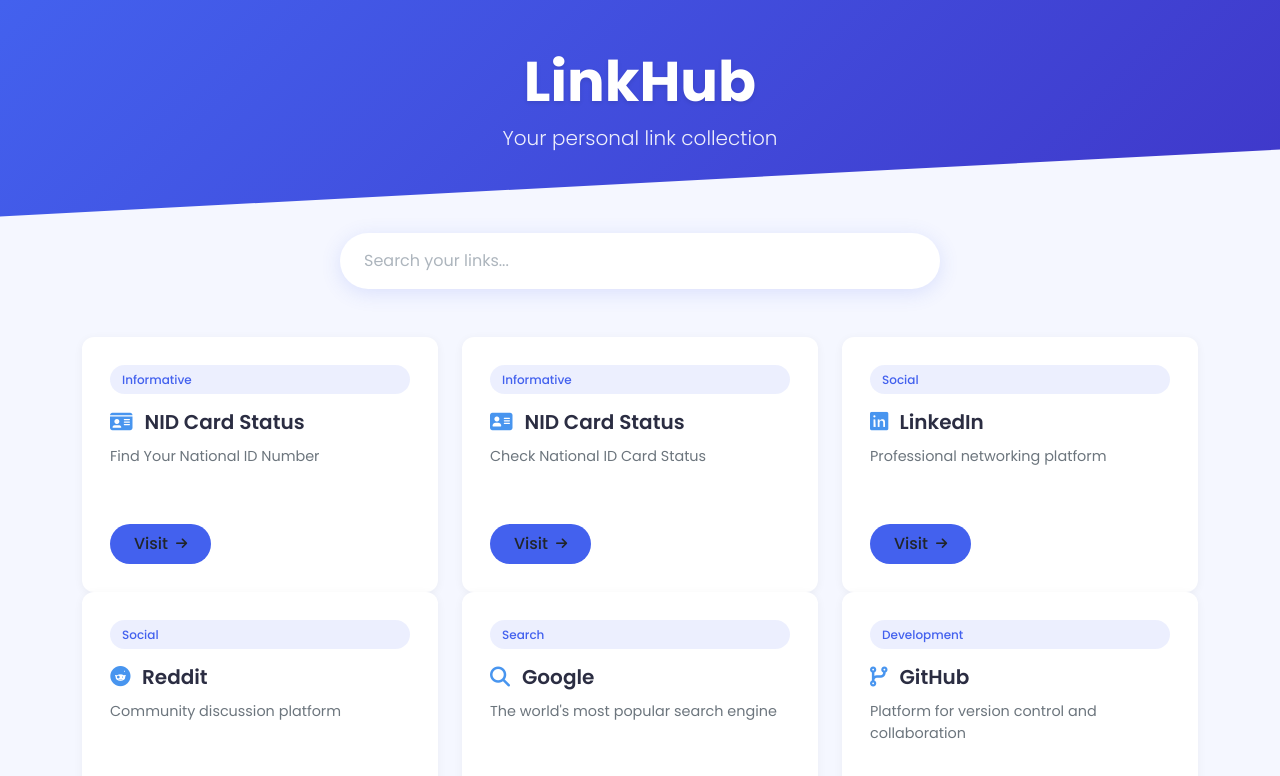
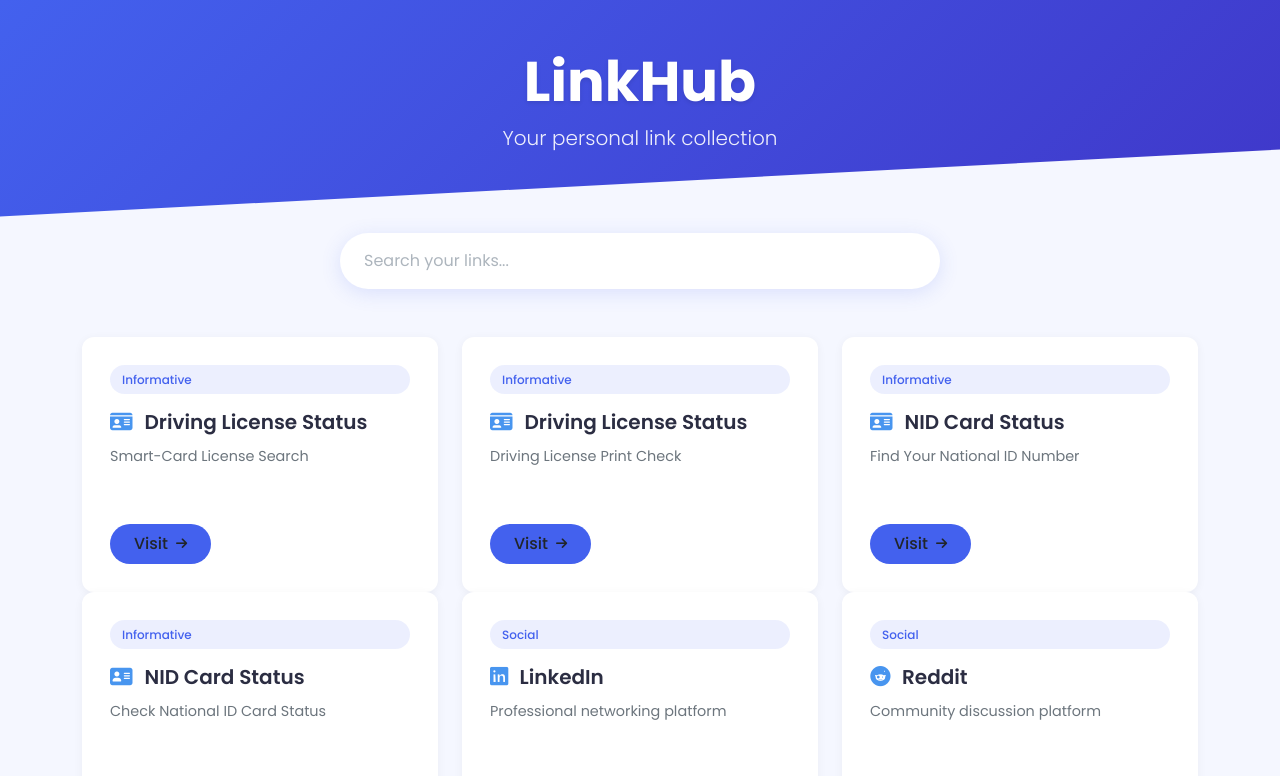
Before and after one commit to maharjanil/linkhub, a plain HTML site: page index.html in a window 1280 px wide. Shown: the top 776 px of the page. Drawn offline with nearby package versions, Linux system fonts and the light colour scheme.

Commit message:
Update index.html

```diff
--- a/index.html
+++ b/index.html
@@ -236,6 +236,20 @@
     <script>
         // Sample link data with icons
         const links = [
+          {
+                title: "Driving License Status",
+                url: "https://applydlnew.dotm.gov.np/licensecheck",
+                description: "Smart-Card License Search",
+                category: "Informative",
+                icon: "fa-light fa-id-card"
+            },
+            {
+                title: "Driving License Status",
+                url: "http://ekantakunalicense.bagamati.gov.np/license-status",
+                description: "Driving License Print Check",
+                category: "Informative",
+                icon: "fa-light fa-id-card"
+            },
             {
                 title: "NID Card Status",
                 url: "https://citizenportal.donidcr.gov.np/en/check-national-id-number",
```
